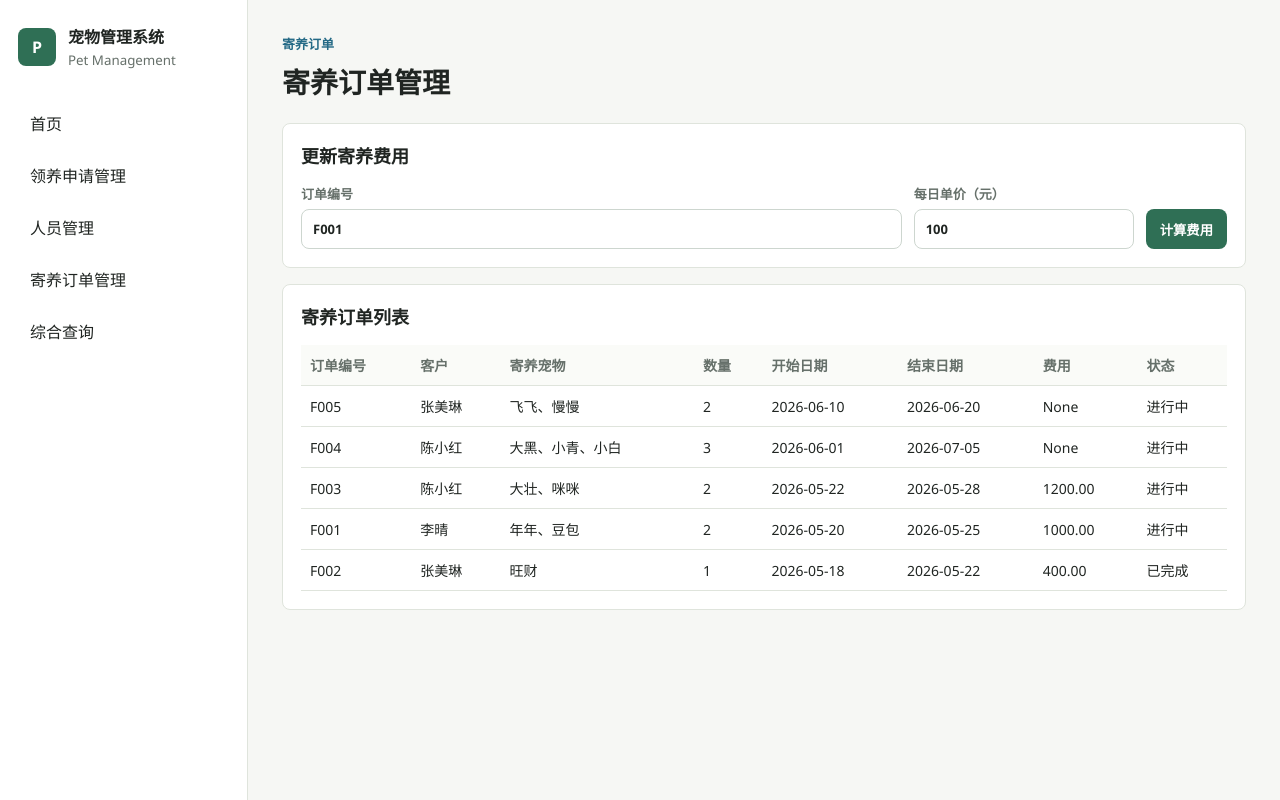
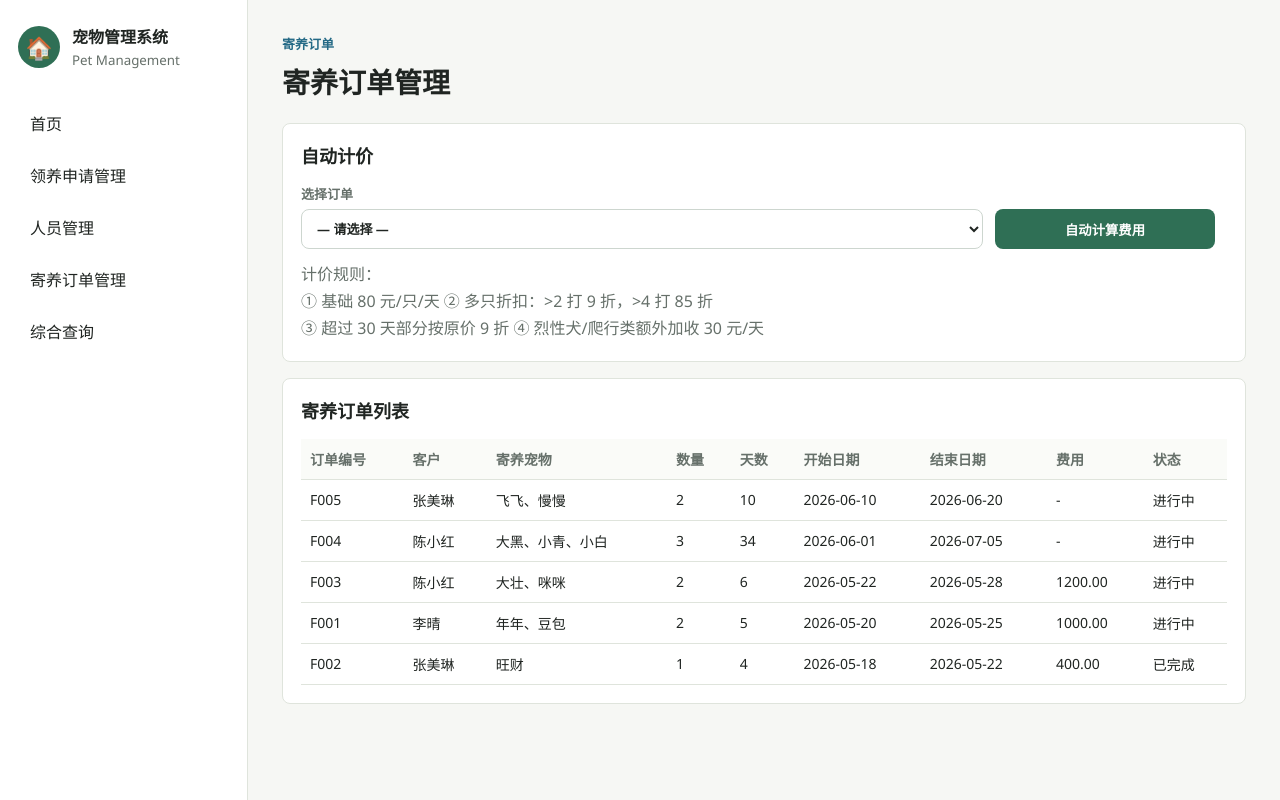
Before and after one commit to Lumosquill/pet_management_database_system, a Flask app: page /foster-orders in a window 1280 px wide. Run offline with Flask 3, Linux system fonts and the light colour scheme; data comes from the database, SQL or seed files in the repository; both versions use the stored data as it was after the commit.

Commit message:
更新计价规则

```diff
--- a/app.py
+++ b/app.py
@@ -1,7 +1,3 @@
-"""
-宠物领养与寄养信息管理系统
-基于 Flask + pymysql 的 B/S 架构
-"""
 import os
 from contextlib import contextmanager
 from datetime import datetime
@@ -13,9 +9,7 @@ from flask import Flask, flash, redirect, render_template, request, url_for
 app = Flask(__name__)
 app.secret_key = os.getenv("APP_SECRET_KEY", "pet-management-demo-secret")
 
-# ── 数据库连接配置 ──
-# autocommit=False：关闭自动提交，事务由应用层手动控制
-# cursorclass=DictCursor：查询结果以字典返回，可按列名取值
+
 DB_CONFIG = {
     "host": os.getenv("DB_HOST", "127.0.0.1"),
     "port": int(os.getenv("DB_PORT", "3306")),
@@ -27,19 +21,17 @@ DB_CONFIG = {
     "autocommit": False,
 }
 
-
+# 数据库连接接口
 @contextmanager
 def get_db():
-    """获取数据库连接，退出上下文时自动关闭"""
     conn = pymysql.connect(**DB_CONFIG)
     try:
         yield conn
     finally:
         conn.close()
 
-
+# 查询接口
 def fetch_all(sql, params=None):
-    """执行查询，返回全部结果（字典列表）"""
     with get_db() as conn:
         with conn.cursor() as cursor:
             cursor.execute(sql, params or ())
@@ -47,15 +39,17 @@ def fetch_all(sql, params=None):
 
 
 def fetch_one(sql, params=None):
-    """执行查询，返回第一条结果，无结果时返回 None"""
     rows = fetch_all(sql, params)
     return rows[0] if rows else None
 
 
-# ── 模板过滤器 ──
 @app.template_filter("datefmt")
 def datefmt(value):
-    """将日期格式化为 YYYY-MM-DD HH:MM，空值显示为 '-'"""
+    """
+    日期格式化过滤器
+    模板中：{{ row.apply_time|datefmt }}
+    None 值显示 '-'，datetime 对象格式化为 'YYYY-MM-DD HH:MM'
+    """
     if value is None:
         return "-"
     if isinstance(value, datetime):
@@ -68,7 +62,7 @@ def datefmt(value):
 # ═══════════════════════════════════════════════════════════════
 @app.route("/")
 def index():
-    # 各业务表的实时统计
+
     stats = {
         "pets": fetch_one("SELECT COUNT(*) AS c FROM pet")["c"],
         "customers": fetch_one("SELECT COUNT(*) AS c FROM customer")["c"],
@@ -76,7 +70,7 @@ def index():
         "foster_orders": fetch_one("SELECT COUNT(*) AS c FROM foster_order")["c"],
         "adopt_applications": fetch_one("SELECT COUNT(*) AS c FROM adopt_application")["c"],
     }
-    # 最近 5 条健康日志
+
     recent_logs = fetch_all(
         """
         SELECT h.log_id, p.name AS pet_name, h.service_type, h.log_date, h.detail, h.cost
@@ -101,8 +95,6 @@ def applications():
         try:
             with get_db() as conn:
                 with conn.cursor() as cursor:
-                    # 插入操作会触发 BEFORE INSERT 校验：
-                    # 数据库层自动检查客户资格状态和信用积分
                     cursor.execute(
                         """
                         INSERT INTO adopt_application
@@ -117,15 +109,12 @@ def applications():
         except Exception as exc:
             code = exc.args[0] if exc.args else 0
             if code == 1062:
-                # 申请编号重复
                 flash(f"添加失败：申请编号「{apply_id}」已存在，请换一个编号。", "error")
             elif code == 1644:
-                # 数据库层校验未通过（资格不符或积分不足）
                 flash(f"添加失败：{exc.args[1]}", "error")
             else:
                 flash(f"添加失败：{exc}", "error")
 
-    # GET 请求：展示客户列表和申请记录
     customers = fetch_all(
         """
         SELECT c.user_id, p.name, c.eligibility_status, c.credit_points
@@ -148,44 +137,45 @@ def applications():
 
 
 # ═══════════════════════════════════════════════════════════════
-# 寄养订单管理（含费用计算存储过程）
+# 寄养订单管理（含自动计价存储过程）
 # ═══════════════════════════════════════════════════════════════
 @app.route("/foster-orders", methods=["GET", "POST"])
 def foster_orders():
     if request.method == "POST":
         order_id = request.form["order_id"].strip()
-        daily_price = request.form["daily_price"].strip()
         try:
             with get_db() as conn:
                 with conn.cursor() as cursor:
-                    # 调用存储过程，传入订单编号和每日单价
                     cursor.execute(
-                        "CALL update_foster_order_cost(%s, %s)",
-                        (order_id, daily_price),
+                        "CALL update_foster_order_cost(%s)",
+                        (order_id,),
                     )
                     result = cursor.fetchone()
                 conn.commit()
+            discount_text = {1.00: "无折扣", 0.90: "多只 9 折", 0.85: "多只 85 折"}.get(
+                float(result.get('discount_rate', 1.00)), ""
+            )
             flash(
-                f"费用更新成功：{result['foster_days']} 天 * {result['pet_count']} 只 "
-                f"* {result['daily_price']} 元 = {result['new_cost']} 元。",
+                f"费用计算成功：{result['foster_days']} 天 × {result['pet_count']} 只 "
+                f"（{discount_text}）→ 总费用 {result['new_cost']} 元。",
                 "success",
             )
             return redirect(url_for("foster_orders"))
         except Exception as exc:
             code = exc.args[0] if exc.args else 0
             if code == 1644:
-                # 存储过程校验未通过
-                flash(f"更新失败：{exc.args[1]}", "error")
+                flash(f"计算失败：{exc.args[1]}", "error")
             else:
-                flash(f"更新失败：{exc}", "error")
+                flash(f"计算失败：{exc}", "error")
 
-    # GET 请求：展示寄养订单列表（含每单关联的宠物汇总）
+
     rows = fetch_all(
         """
         SELECT fo.order_id, owner.name AS customer_name, fo.start_date, fo.end_date,
                fo.cost, fo.order_status,
                GROUP_CONCAT(p.name ORDER BY p.pet_id SEPARATOR '、') AS pet_names,
-               COUNT(fp.pet_id) AS pet_count
+               COUNT(fp.pet_id) AS pet_count,
+               DATEDIFF(fo.end_date, fo.start_date) AS foster_days
           FROM foster_order fo
           JOIN person owner ON fo.user_id = owner.user_id
           LEFT JOIN foster_pet fp ON fo.order_id = fp.order_id
@@ -223,11 +213,10 @@ def delete_person(user_id):
     try:
         with get_db() as conn:
             with conn.cursor() as cursor:
-                # 1. 删除员工侧关联业务
+
                 cursor.execute("DELETE FROM handle WHERE user_id = %s", (user_id,))
                 cursor.execute("DELETE FROM care_for WHERE user_id = %s", (user_id,))
 
-                # 2. 删除客户侧寄养业务（先删子表再删父表）寄养宠物 → 寄养订单
                 cursor.execute(
                     "DELETE FROM foster_pet WHERE order_id IN "
                     "(SELECT order_id FROM foster_order WHERE user_id = %s)",
@@ -235,7 +224,6 @@ def delete_person(user_id):
                 )
                 cursor.execute("DELETE FROM foster_order WHERE user_id = %s", (user_id,))
 
-                # 3. 删除客户侧领养业务（仅删除宠物关联，不删除宠物本身）
                 cursor.execute(
                     "UPDATE adopt_pet SET apply_id = NULL "
                     "WHERE apply_id IN (SELECT apply_id FROM adopt_application WHERE user_id = %s)",
@@ -243,18 +231,15 @@ def delete_person(user_id):
                 )
                 cursor.execute("DELETE FROM adopt_application WHERE user_id = %s", (user_id,))
 
-                # 4. 删除身份子表（客户/员工/both）
                 cursor.execute("DELETE FROM customer WHERE user_id = %s", (user_id,))
                 cursor.execute("DELETE FROM employee WHERE user_id = %s", (user_id,))
 
-                # 5. 删除人员基础档案
                 cursor.execute("DELETE FROM person WHERE user_id = %s", (user_id,))
 
-            # 全部成功 → 提交事务
+
             conn.commit()
         flash(f"已删除人员 {user_id} 及其全部关联数据。", "success")
     except Exception as exc:
-        # 任意步骤失败 → 事务自动回滚
         flash(f"删除失败，事务已回滚：{exc}", "error")
     return redirect(url_for("persons"))
 
@@ -267,7 +252,7 @@ def pet_overview():
     keyword = request.args.get("keyword", "").strip()
     view_name = request.args.get("view", "adopt")
 
-    # 四个预定义视图：视图名 → 可搜索字段
+
     views = {
         "adopt":  ("v_adopt_pet_info",    ["pet_name", "breed", "adopt_status", "applicant_name"]),
         "foster": ("v_foster_pet_info",   ["pet_name", "breed", "order_status", "customer_name"]),
@@ -280,7 +265,7 @@ def pet_overview():
     table, columns = views[view_name]
     params = []
 
-    # 构建查询：视图的使用方式与普通表一致
+
     sql = f"SELECT * FROM {table}"
     search_cols = [c for c in columns if c is not None]
     if keyword and search_cols:
--- a/static/style.css
+++ b/static/style.css
@@ -48,16 +52,16 @@ body {
 }
 
 .mark {
-    width: 38px;
-    height: 38px;
+    width: 42px;
+    height: 42px;
     display: grid;
     place-items: center;
-    border-radius: 8px;
+    border-radius: 50%;
     background: var(--green);
-    color: white;
-    font-weight: 700;
+    font-size: 22px;
 }
 
+/* 导航链接 */
 nav {
     display: grid;
     gap: 8px;
@@ -174,8 +188,10 @@ td {
 th {
     color: var(--muted);
     font-weight: 700;
-    background: #fafbf8;
+    background: #fafbf8;               /* 表头浅灰绿底色 */
 }
+
+/* 表单 */
 
 .form,
 .inline-form {
@@ -184,8 +200,8 @@ th {
 }
 
 .inline-form {
-    grid-template-columns: minmax(180px, 1fr) minmax(160px, 220px) auto;
-    align-items: end;
+    grid-template-columns: minmax(180px, 1fr) minmax(160px, 220px) auto;  /* 输入框 + 输入框 + 按钮 */
+    align-items: end;                  /* 底部对齐 */
 }
 
 label {
--- a/templates/base.html
+++ b/templates/base.html
@@ -7,15 +7,17 @@
     <link rel="stylesheet" href="{{ url_for('static', filename='style.css') }}">
 </head>
 <body>
+    {# 左侧导航栏，sticky 定位，滚动时固定不动 #}
     <aside class="sidebar">
         <div class="brand">
-            <span class="mark">P</span>
+            <span class="mark">🏠</span>
             <div>
                 <strong>宠物管理系统</strong>
                 <small>Pet Management</small>
             </div>
         </div>
         <nav>
+            {# 5 个页面入口 —— 使用 url_for 动态生成路径，路由变更时自动更新 #}
             <a href="{{ url_for('index') }}">首页</a>
             <a href="{{ url_for('applications') }}">领养申请管理</a>
             <a href="{{ url_for('persons') }}">人员管理</a>
@@ -23,7 +25,9 @@
             <a href="{{ url_for('pet_overview') }}">综合查询</a>
         </nav>
     </aside>
+
     <main class="main">
+        {# Flash 消息区 —— 后端通过 flash() 向这里推送操作结果 #}
         {% with messages = get_flashed_messages(with_categories=true) %}
             {% if messages %}
                 <div class="messages">
@@ -33,6 +37,8 @@
                 </div>
             {% endif %}
         {% endwith %}
+
+        {# 子页面内容插槽 —— 每个页面通过 {% block content %} 填入自己的内容 #}
         {% block content %}{% endblock %}
     </main>
 </body>
--- a/templates/foster_orders.html
+++ b/templates/foster_orders.html
@@ -8,23 +8,33 @@
 </section>
 
 <section class="panel">
-    <h2>更新寄养费用</h2>
+    <h2>自动计价</h2>
     <form method="post" class="inline-form">
-        <label>订单编号
-            <input name="order_id" value="F001" required>
+        <label>选择订单
+            <select name="order_id" required>
+                <option value="">— 请选择 —</option>
+                {% for row in rows %}
+                <option value="{{ row.order_id }}">
+                    {{ row.order_id }} — {{ row.customer_name }} —
+                    {{ row.pet_names or '无宠物' }}{% if row.foster_days %}（{{ row.foster_days }} 天）{% endif %}
+                </option>
+                {% endfor %}
+            </select>
         </label>
-        <label>每日单价（元）
-            <input name="daily_price" type="number" step="0.01" value="100" required>
-        </label>
-        <button type="submit">计算费用</button>
+        <button type="submit">自动计算费用</button>
     </form>
+    <p class="note">
+        计价规则：<br>
+        ① 基础 80 元/只/天 ② 多只折扣：&gt;2 打 9 折，&gt;4 打 85 折<br>
+        ③ 超过 30 天部分按原价 9 折 ④ 烈性犬/爬行类额外加收 30 元/天
+    </p>
 </section>
 
 <section class="panel">
     <h2>寄养订单列表</h2>
     <table>
         <thead>
-            <tr><th>订单编号</th><th>客户</th><th>寄养宠物</th><th>数量</th><th>开始日期</th><th>结束日期</th><th>费用</th><th>状态</th></tr>
+            <tr><th>订单编号</th><th>客户</th><th>寄养宠物</th><th>数量</th><th>天数</th><th>开始日期</th><th>结束日期</th><th>费用</th><th>状态</th></tr>
         </thead>
         <tbody>
             {% for row in rows %}
@@ -33,9 +43,10 @@
                 <td>{{ row.customer_name }}</td>
                 <td>{{ row.pet_names or "-" }}</td>
                 <td>{{ row.pet_count }}</td>
+                <td>{{ row.foster_days or '-' }}</td>
                 <td>{{ row.start_date|datefmt }}</td>
                 <td>{{ row.end_date|datefmt }}</td>
-                <td>{{ row.cost }}</td>
+                <td>{{ row.cost or '-' }}</td>
                 <td>{{ row.order_status }}</td>
             </tr>
             {% endfor %}
--- a/templates/index.html
+++ b/templates/index.html
@@ -1,10 +1,7 @@
 {% extends "base.html" %}
 {% block content %}
 <section class="page-head">
-	<div>
-		<p class="eyebrow">数据库工程作业</p>
-		<h1>宠物领养与寄养信息管理系统</h1>
-	</div>
+	<h1>宠物领养与寄养信息管理系统</h1>
 </section>
 
 <section class="stats">
```
Also changed, not shown: other parts of static/style.css (+38 -19 lines), sql/procedures.sql (+75 -32 lines), sql/schema.sql (+22 -0 lines), sql/triggers.sql (+2 -7 lines), sql/views.sql (+6 -22 lines), 1 other file.
